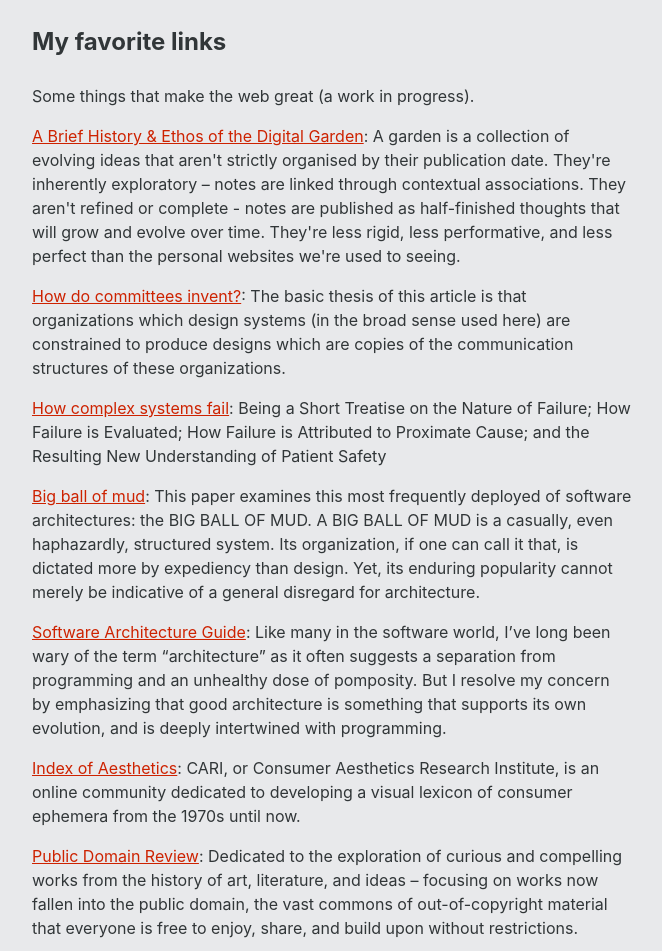
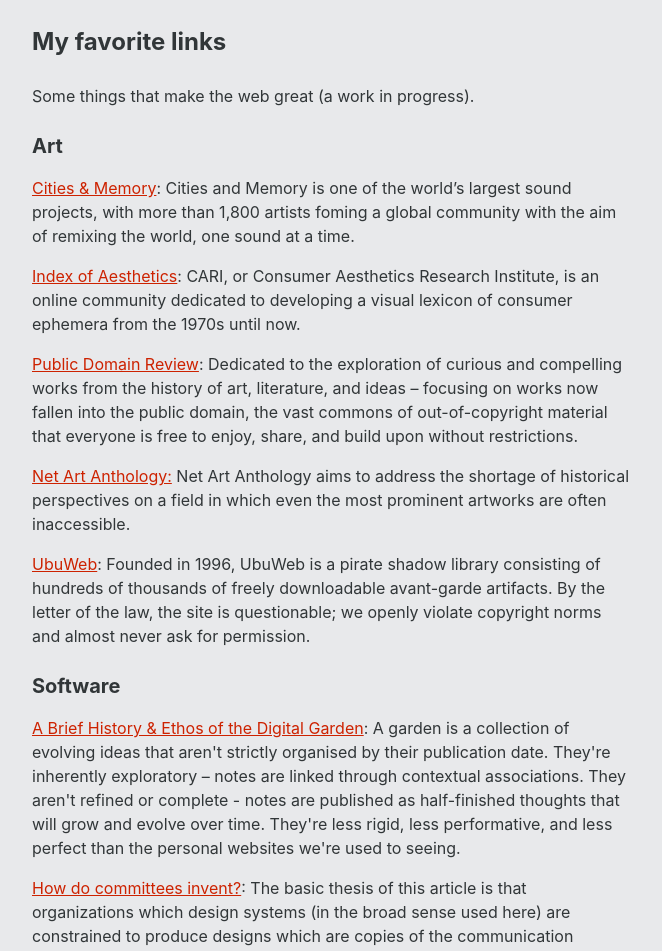
Before and after one commit to bjudson/shiftingedges, a SvelteKit app: page /links in a window 1280 px wide. Shown: the top 951 px of the page, without its empty margins (308-970 px from the left). Built offline with nearby package versions, Linux system fonts and the light colour scheme.

Commit message:
update links

```diff
--- a/src/routes/links/+page.svelte
+++ b/src/routes/links/+page.svelte
@@ -13,6 +13,49 @@
     <h1>My favorite links</h1>
 
     <p>Some things that make the web great (a work in progress).</p>
+
+    <h2>Art</h2>
+
+    <ul>
+      <li>
+        <a href="https://citiesandmemory.com">Cities &amp; Memory</a>: Cities
+        and Memory is one of the world’s largest sound projects, with more than
+        1,800 artists foming a global community with the aim of remixing the
+        world, one sound at a time.
+      </li>
+
+      <li>
+        <a href="https://cari.institute/aesthetics">Index of Aesthetics</a>:
+        CARI, or Consumer Aesthetics Research Institute, is an online community
+        dedicated to developing a visual lexicon of consumer ephemera from the
+        1970s until now.
+      </li>
+
+      <li>
+        <a href="https://publicdomainreview.org/">Public Domain Review</a>:
+        Dedicated to the exploration of curious and compelling works from the
+        history of art, literature, and ideas – focusing on works now fallen
+        into the public domain, the vast commons of out-of-copyright material
+        that everyone is free to enjoy, share, and build upon without
+        restrictions.
+      </li>
+
+      <li>
+        <a href="https://anthology.rhizome.org/">Net Art Anthology:</a> Net Art Anthology
+        aims to address the shortage of historical perspectives on a field in which
+        even the most prominent artworks are often inaccessible.
+      </li>
+
+      <li>
+        <a href="https://ubu.com/">UbuWeb</a>: Founded in 1996, UbuWeb is a
+        pirate shadow library consisting of hundreds of thousands of freely
+        downloadable avant-garde artifacts. By the letter of the law, the site
+        is questionable; we openly violate copyright norms and almost never ask
+        for permission.
+      </li>
+    </ul>
+
+    <h2>Software</h2>
 
     <ul>
       <li>
@@ -59,36 +102,6 @@
         unhealthy dose of pomposity. But I resolve my concern by emphasizing
         that good architecture is something that supports its own evolution, and
         is deeply intertwined with programming.
-      </li>
-
-      <li>
-        <a href="https://cari.institute/aesthetics">Index of Aesthetics</a>:
-        CARI, or Consumer Aesthetics Research Institute, is an online community
-        dedicated to developing a visual lexicon of consumer ephemera from the
-        1970s until now.
-      </li>
-
-      <li>
-        <a href="https://publicdomainreview.org/">Public Domain Review</a>:
-        Dedicated to the exploration of curious and compelling works from the
-        history of art, literature, and ideas – focusing on works now fallen
-        into the public domain, the vast commons of out-of-copyright material
-        that everyone is free to enjoy, share, and build upon without
-        restrictions.
-      </li>
-
-      <li>
-        <a href="https://anthology.rhizome.org/">Net Art Anthology:</a> Net Art Anthology
-        aims to address the shortage of historical perspectives on a field in which
-        even the most prominent artworks are often inaccessible.
-      </li>
-
-      <li>
-        <a href="https://ubu.com/">UbuWeb</a>: Founded in 1996, UbuWeb is a
-        pirate shadow library consisting of hundreds of thousands of freely
-        downloadable avant-garde artifacts. By the letter of the law, the site
-        is questionable; we openly violate copyright norms and almost never ask
-        for permission.
       </li>
 
       <h2>Talks</h2>
```
